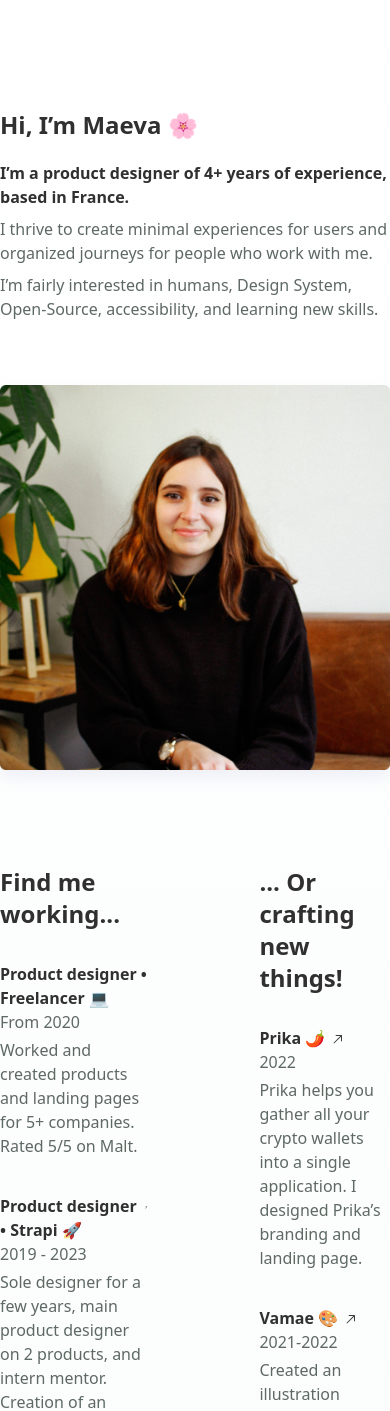
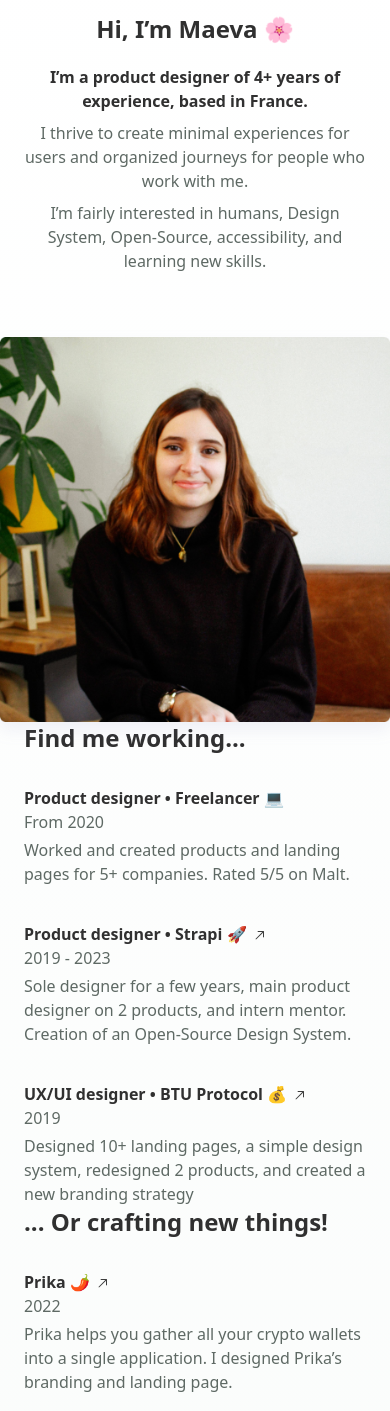
Before and after one commit to maevalienard/Portfolio, a website: page about.html in a window 390 px wide. Shown: the part 63-1474 px from the top of the page. Drawn offline with Linux system fonts and the light colour scheme.

Commit message:
adapted about page layout to mobile

```diff
--- a/about.html
+++ b/about.html
@@ -40,19 +40,19 @@
 
         <main>
             <div class="container lg mx-auto">
-                <div id="introduction" class="grid grid-cols-1 sm:grid-cols-2 gap-16 pt-24 justify-items-center">
-                    <div>
+                <div id="introduction" class="grid grid-cols-1 sm:grid-cols-2 gap-16 pt-12 md:pt-24 justify-items-center">
+                    <div class="text-center px-6 md:px-0 md:text-left">
                         <h1 class="font-bold text-neutral-dk text-2xl pb-5">Hi, I’m Maeva 🌸</h1>
                         <p class="font-bold text-neutral-dk">I’m a product designer of 4+ years of experience, based in France.</p>
                         <p class="text-neutral-md pt-2">I thrive to create minimal experiences for users and organized journeys for people who work with me.</p>
                         <p class="text-neutral-md pt-2">I’m fairly interested in humans, Design System, Open-Source, accessibility, and learning new skills. </p>
                     </div>
                     <div>
-                        <img id="about-picture" src="/assets/about-picture.png" alt="Picture of Maeva" class="z-10 object-cover drop-shadow-3xl">
+                        <img id="about-picture" src="/assets/about-picture.png" alt="Picture of Maeva" class="z-10 object-cover drop-shadow-3xl px-4 md:px-0">
                     </div>
                 </div>
 
-                <section id="experiences" class="flex pt-24 pb-32 space-x-28">
+                <section id="experiences" class="flex flex-col md:flex-row pt-12 md:pt-24 pb-14 md:pb-32 space-x-0 px-6 md:px-0 md:space-x-28">
                     <div>
                         <div>
                             <h2 class="font-semibold text-neutral-dk text-2xl pb-8">Find me working...</h2>
@@ -78,7 +78,7 @@
                         </div>
                     </div>
 
-                    <div>
+                    <div class="pt-16 md:pt-0">
                         <div>
                             <h2 class="text-neutral-dk text-2xl font-semibold pb-8">... Or crafting new things!</h2>
                             <div class="flex">
```
